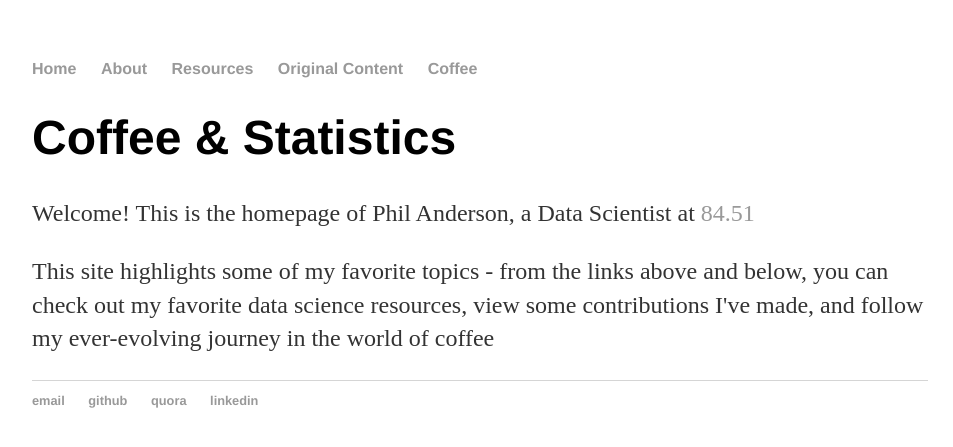
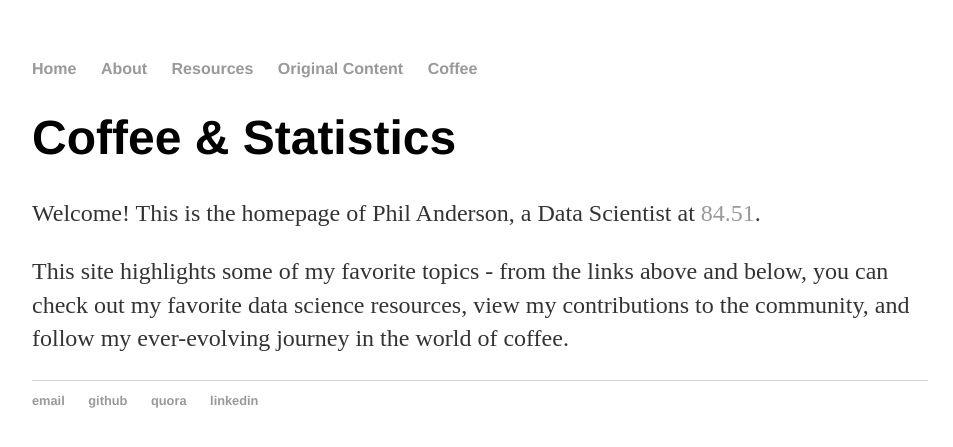
Before and after one commit to panders225/panders225.github.io, a Jekyll site: the page built from index.html, in a window 1280 px wide. Shown: the top 447 px of the page, without its empty margins (160-1113 px from the left). Built offline with Jekyll 4.4.1, drawn with Linux system fonts in a browser that asks for light colours.

Commit message:
updated homepage again

```diff
--- a/index.html
+++ b/index.html
@@ -5,11 +5,11 @@ title: Phil Anderson, Data Scientist
 <div class="blurb">
 	<h1>Coffee & Statistics</h1>
 	<p>
-		Welcome! This is the homepage of Phil Anderson, a Data Scientist at <a href="https://www.8451.com/">84.51</a>
+		Welcome! This is the homepage of Phil Anderson, a Data Scientist at <a href="https://www.8451.com/">84.51</a>.
 	</p>
 	<p>
 		This site highlights some of my favorite topics - from the links above and below, you can check out my favorite data science resources,
-		view some contributions I've made, and follow my ever-evolving journey in the world of coffee
+		view my contributions to the community, and follow my ever-evolving journey in the world of coffee.
 	</p>
 
 </div><!-- /.blurb -->
```
